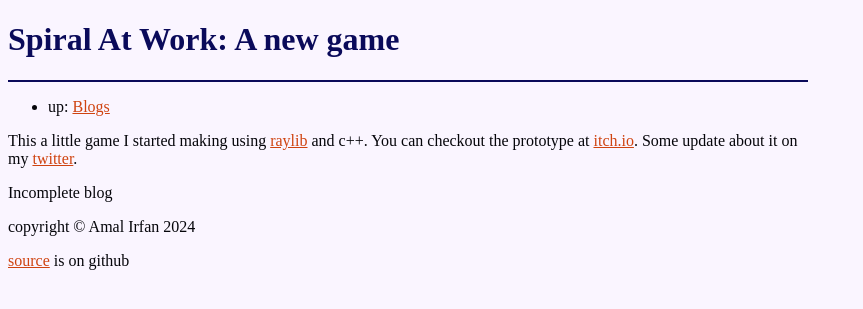
After one commit to AmalIrfan/Cherry, a Django app: page /blogs/spiral_at_work_prototype/ in a window 1280 px wide. The commit adds this page. Shown: the top 309 px of the page, without its empty margins (0-863 px from the left). Run offline with Django 4.2, Linux system fonts and the light colour scheme.

Commit message:
Added the game project as blog

```diff
--- a/blogs/templates/blogs/index.html
+++ b/blogs/templates/blogs/index.html
@@ -19,6 +19,9 @@
 		<li>
 			<a href="stack_to_reverse/">Reversing with Stack</a>: A flat assembler program for amd64 linux, output the reverse of the input string.
 		</li>
+		<li>
+			<a href="spiral_at_work_prototype/">Spiral At Work: Game</a>: A protoype for a game, build using <a href="https://www.raylib.com/">raylib</a> and c++.
+		</li>
 	</ul>
 {% endblock content %}
 {% comment %}
--- /dev/null
+++ b/blogs/templates/contents/spiral_at_work_prototype.html
@@ -0,0 +1,23 @@
+{% extends "contents/base.html"%}
+{% block meta %}
+	<title>Spiral At Work</title>
+	<meta name="description" content="A blog about hello world programs"/>
+{% endblock meta %}
+{% block content %}
+<h1>Spiral At Work: A new game</h1>
+<hr>
+<ul>
+	<li>up: <a href="../">Blogs</a></li>
+</ul>
+<p>
+	This a little game I started making using <a href="https://www.raylib.com/">raylib</a> and c++.
+	You can checkout the prototype at <a href="https://amal112358.itch.io/spiral-at-work">itch.io</a>.
+	Some update about it on my <a href="https://x.com/amal112358">twitter</a>.
+</p>
+<p>
+	Incomplete blog
+</p>
+{% endblock content %}
+{% comment %}
+vim: ts=2 sw=2
+{% endcomment %}
```
